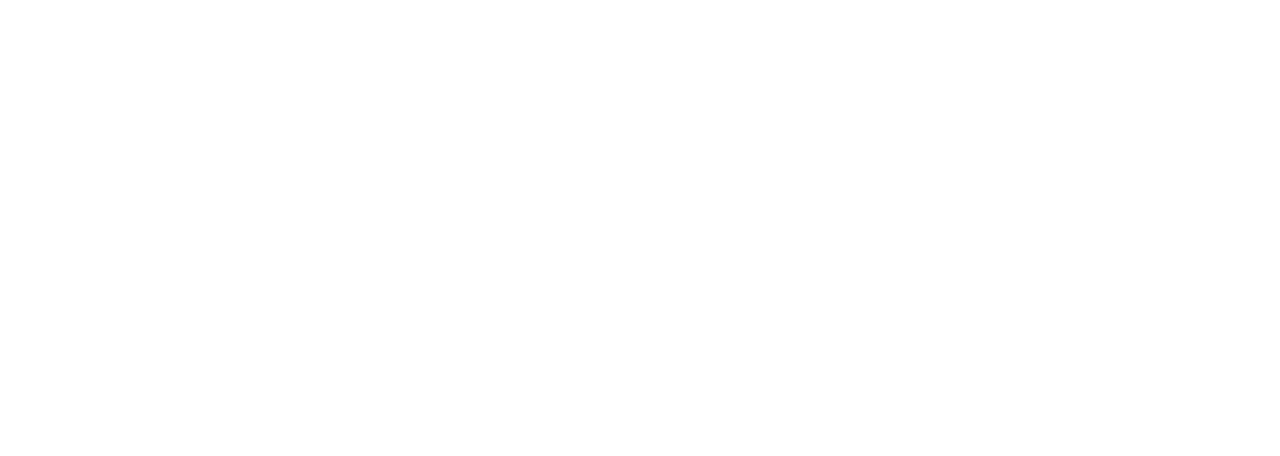
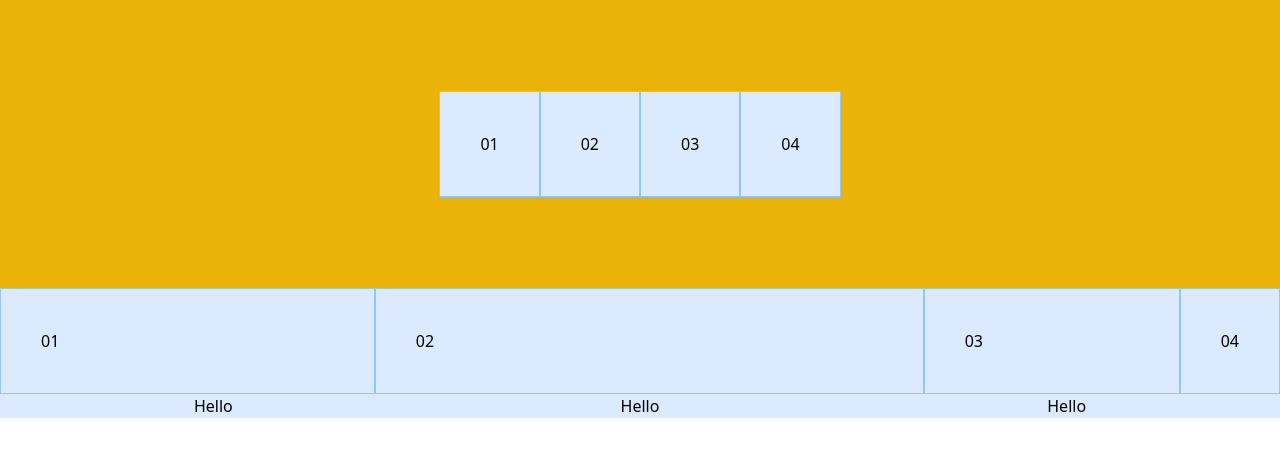
Before and after one commit to AhmetLoca/practicum-tasks, a plain HTML site: page 13-flex/index.html in a window 1280 px wide. Drawn offline with nearby package versions, Linux system fonts and the light colour scheme.

Commit message:
I finished 13-flex and 14-grid

```diff
--- a/13-flex/index.html
+++ b/13-flex/index.html
@@ -9,10 +9,29 @@
   </head>
   <body>
     <!-- Flex and alignment -->
+    <div class="flex items-center justify-center h-72 w-full bg-yellow-500">
+      <div class="p-10 border border-blue-300 bg-blue-100">01</div>
+      <div class="p-10 border border-blue-300 bg-blue-100">02</div>
+      <div class="p-10 border border-blue-300 bg-blue-100">03</div>
+      <div class="p-10 border border-blue-300 bg-blue-100">04</div>
+    </div>
 
     <!-- Flex Column, Gap and Order -->
 
     <!-- Grow and shrink -->
+    <div class="flex w-full bg-gray-100">
+      <div class="flex-1 w-64 p-10 border border-blue-300 bg-blue-100">01</div>
+      <div class="flex-auto w-64 p-10 border border-blue-300 bg-blue-100">02</div>
+      <div class="w-64 p-10 border border-blue-300 bg-blue-100">03</div>
+      <div class="p-10 border border-blue-300 bg-blue-100">04</div>
+    </div>
+
+    <div class="flex text-center">
+      <div class="flex-1 bg-blue-100">Hello</div>
+      <div class="flex-1 bg-blue-100">Hello</div>
+      <div class="flex-1 bg-blue-100">Hello</div>
+
+    </div>
   </body>
 </html>
 
```
Also changed, not shown: 14-grid/index.html (+11 -1 lines).
